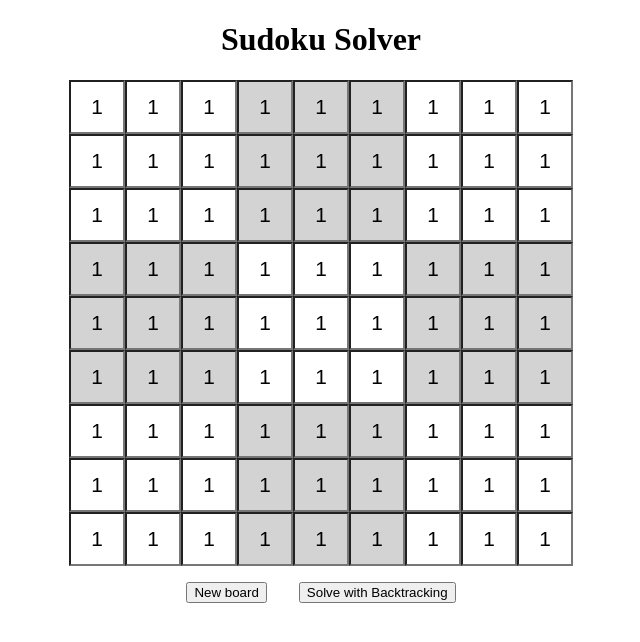
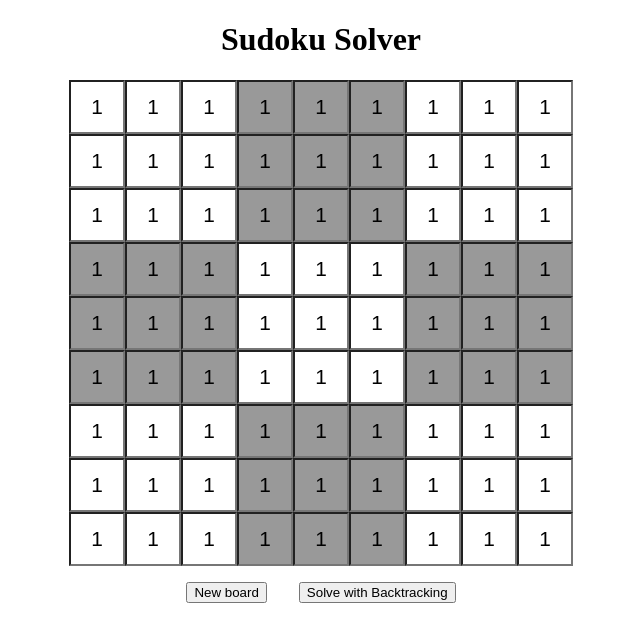
Before and after one commit to Veilios/SudokuSolver, a React (Create React App) app in the folder sudoku-solver/: page / in a window 1280 px wide. Shown: the top 642 px of the page, without its empty margins (319-959 px from the left). Built offline with nearby package versions, Linux system fonts and the light colour scheme; what sudoku would draw is missing.

Commit message:
Fixed coloring to be able to tell diference of cells

```diff
--- a/sudoku-solver/src/components/Sudoku.scss
+++ b/sudoku-solver/src/components/Sudoku.scss
@@ -4,8 +4,8 @@
     text-align: center;
     font-size: 1.3rem;
 
-    background-color: lightgray;
-    color: #555;
+    background-color: #999;
+    color: #444;
 }
 
 .cell[readonly] {
```
